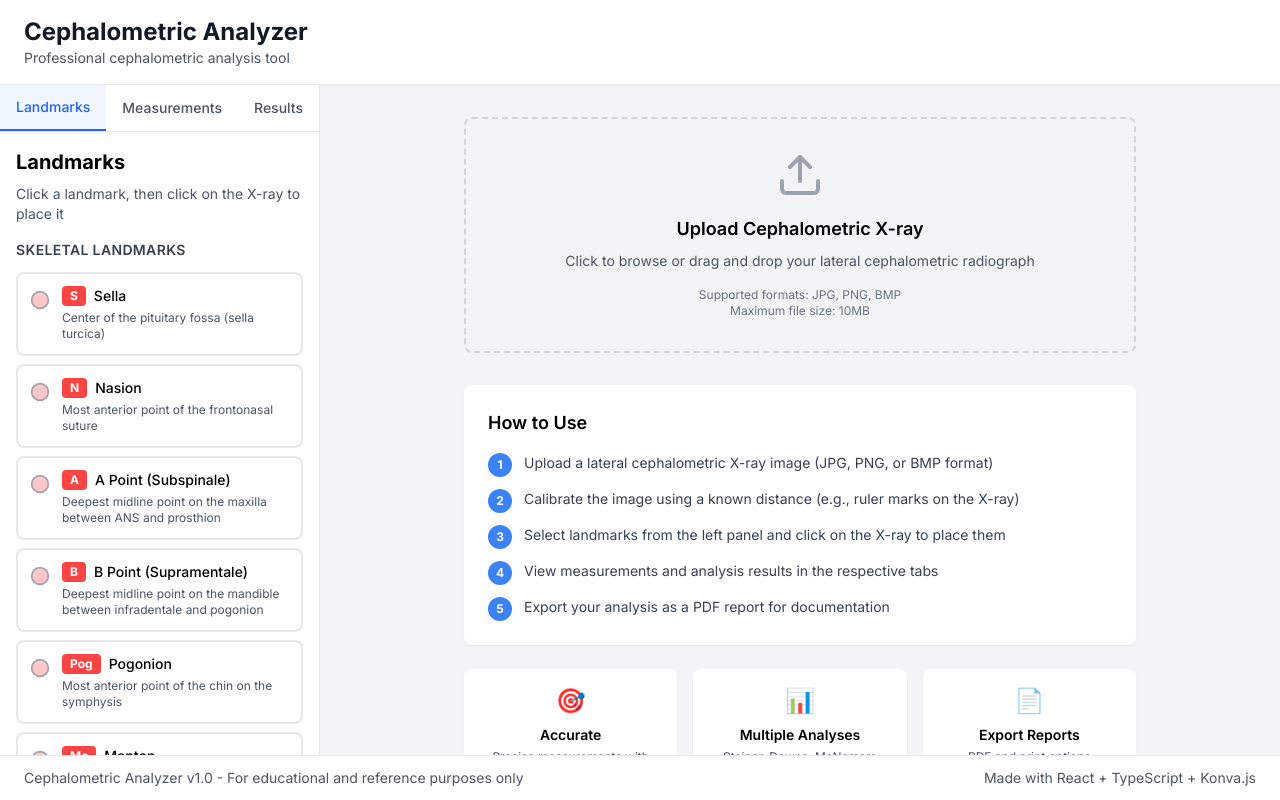
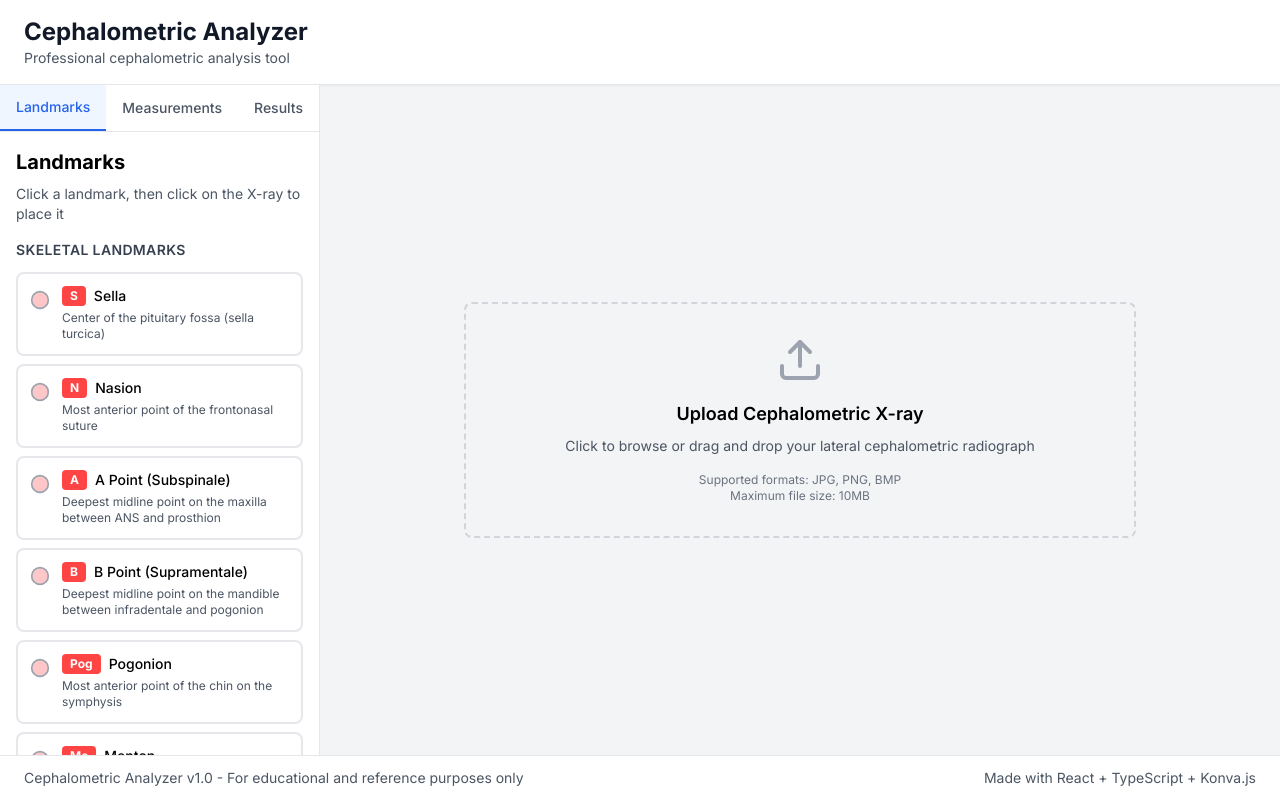
Before and after one commit to SwetanshuSingh/cephalometric-analyzer, a Next.js app: page / in a window 1280 px wide. Built offline with nearby package versions, Linux system fonts and the light colour scheme.

Commit message:
update: minor changes

```diff
--- a/src/app/page.tsx
+++ b/src/app/page.tsx
@@ -193,7 +193,7 @@ const Home = () => {
                 <ImageUploader />
 
                 {/* Instructions */}
-                <div className="mt-8 p-6 bg-white rounded-lg shadow-sm">
+                {/* <div className="mt-8 p-6 bg-white rounded-lg shadow-sm">
                   <h3 className="font-semibold text-lg mb-4">How to Use</h3>
                   <ol className="space-y-3 text-sm text-gray-700">
                     <li className="flex gap-3">
@@ -241,10 +241,10 @@ const Home = () => {
                       </span>
                     </li>
                   </ol>
-                </div>
+                </div> */}
 
                 {/* Features */}
-                <div className="mt-6 grid grid-cols-3 gap-4">
+                {/* <div className="mt-6 grid grid-cols-3 gap-4">
                   <div className="p-4 bg-white rounded-lg shadow-sm text-center">
                     <div className="text-2xl mb-2">🎯</div>
                     <h4 className="font-semibold text-sm mb-1">Accurate</h4>
@@ -270,7 +270,7 @@ const Home = () => {
                       PDF and print options
                     </p>
                   </div>
-                </div>
+                </div> */}
               </div>
             </div>
           ) : (
```
